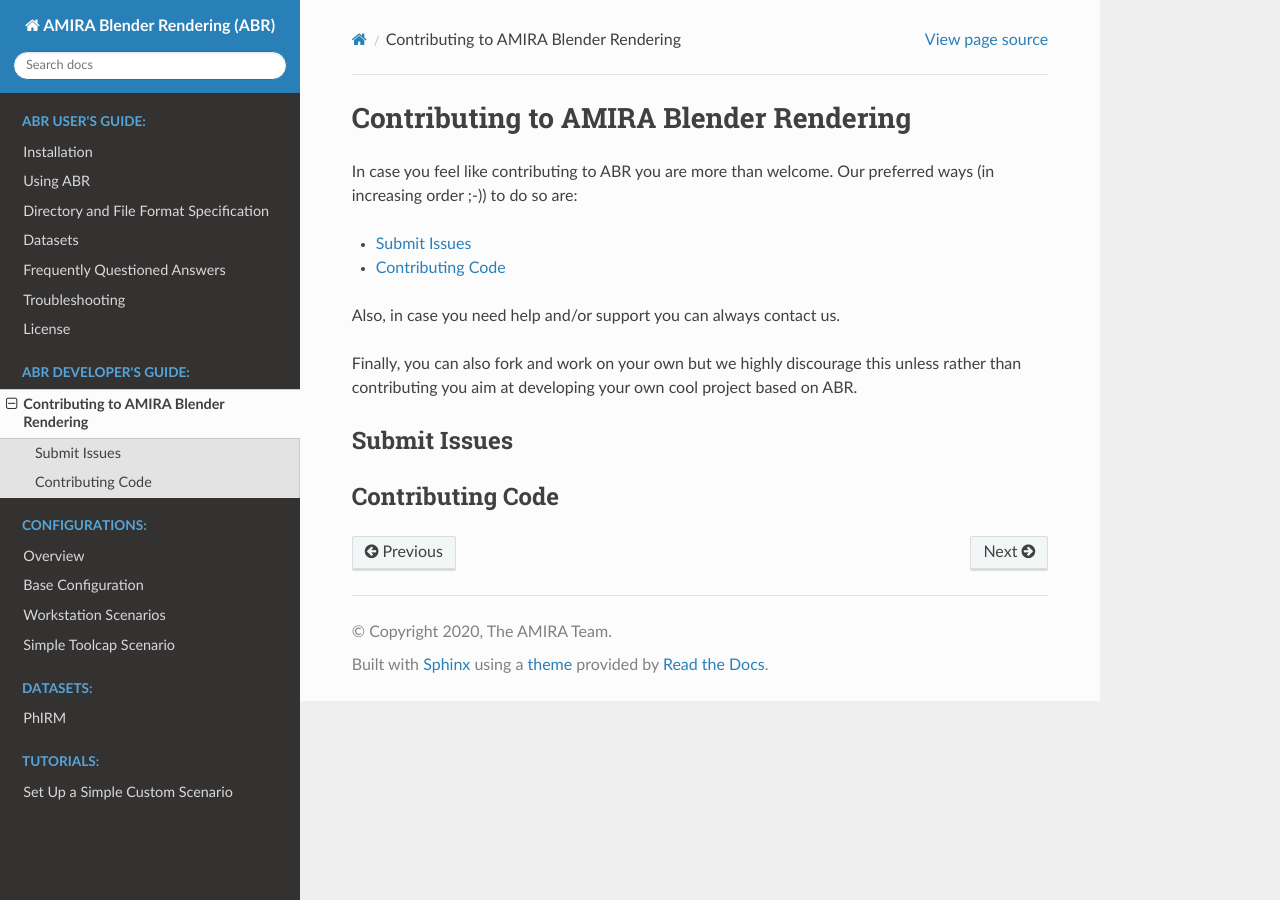
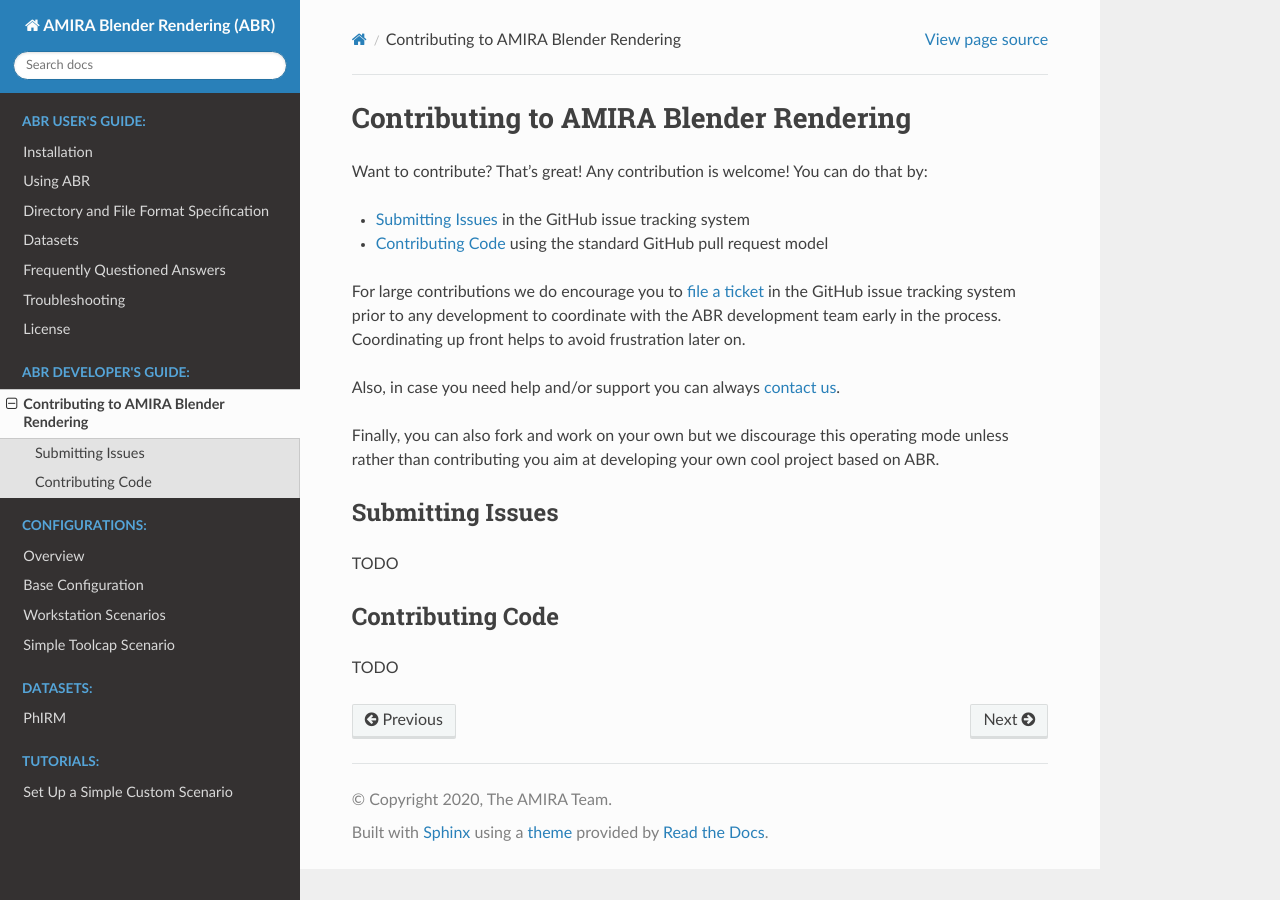
Before and after one commit to boschresearch/amira_blender_rendering, a Sphinx documentation site: the page built from docs/contributing.rst, in a window 1280 px wide. Built offline with Sphinx 7.4.7 and the Read the Docs theme 2.0.0, drawn with Linux system fonts in a browser that asks for light colours.

```diff
--- a/docs/contributing.rst
+++ b/docs/contributing.rst
@@ -1,23 +1,30 @@
 Contributing to AMIRA Blender Rendering
 =======================================
 
-In case you feel like contributing to ABR you are more than welcome.
-Our preferred ways (in increasing order ;-)) to do so are:
 
-* :ref:`Submit Issues`
-* :ref:`Contributing Code`
+Want to contribute? That's great! Any contribution is welcome!
+You can do that by:
 
-Also, in case you need help and/or support you can always contact us.
+* :ref:`Submitting Issues` in the GitHub issue tracking system
+* :ref:`Contributing Code` using the standard GitHub pull request model
 
-Finally, you can also fork and work on your own but we highly
-discourage this unless rather than contributing you aim at developing
-your own cool project based on ABR.
+For large contributions we do encourage you to :ref:`file a ticket<Submitting Issues>`
+in the GitHub issue tracking system prior to any development to coordinate with
+the ABR development team early in the process.
+Coordinating up front helps to avoid frustration later on.
+
+Also, in case you need help and/or support you can always :ref:`contact us<Contacts>`.
+
+Finally, you can also fork and work on your own but we discourage this operating mode
+unless rather than contributing you aim at developing your own cool project based on ABR.
 
 
-Submit Issues
--------------
+Submitting Issues
+-----------------
 
-
+TODO
 
 Contributing Code
 -----------------
+
+TODO
```
Also changed, not shown: 3rd-party-licenses.md (added, +4 -0 lines), CONTRIBUTING.md (+21 -0 lines), 1 other file.
